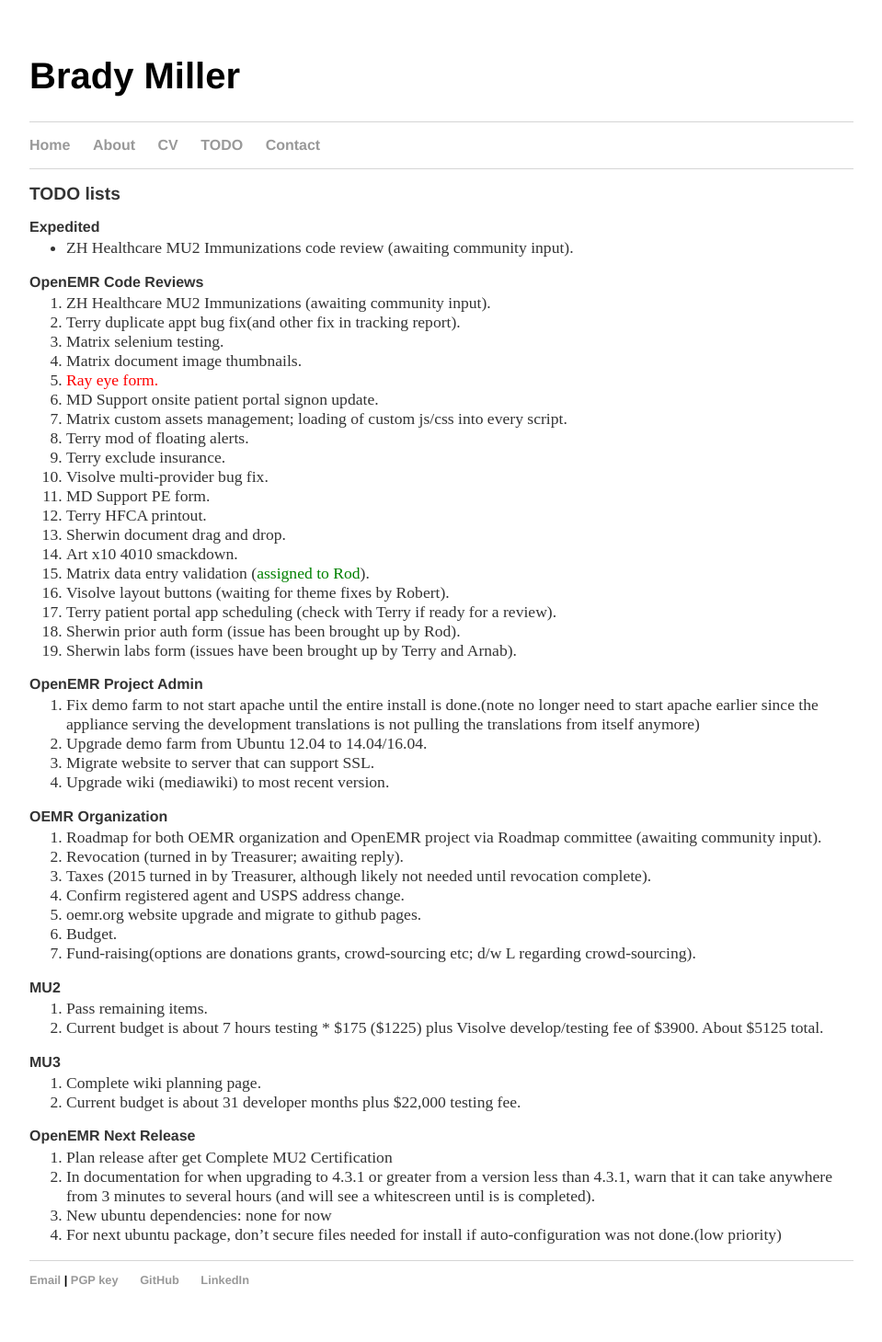
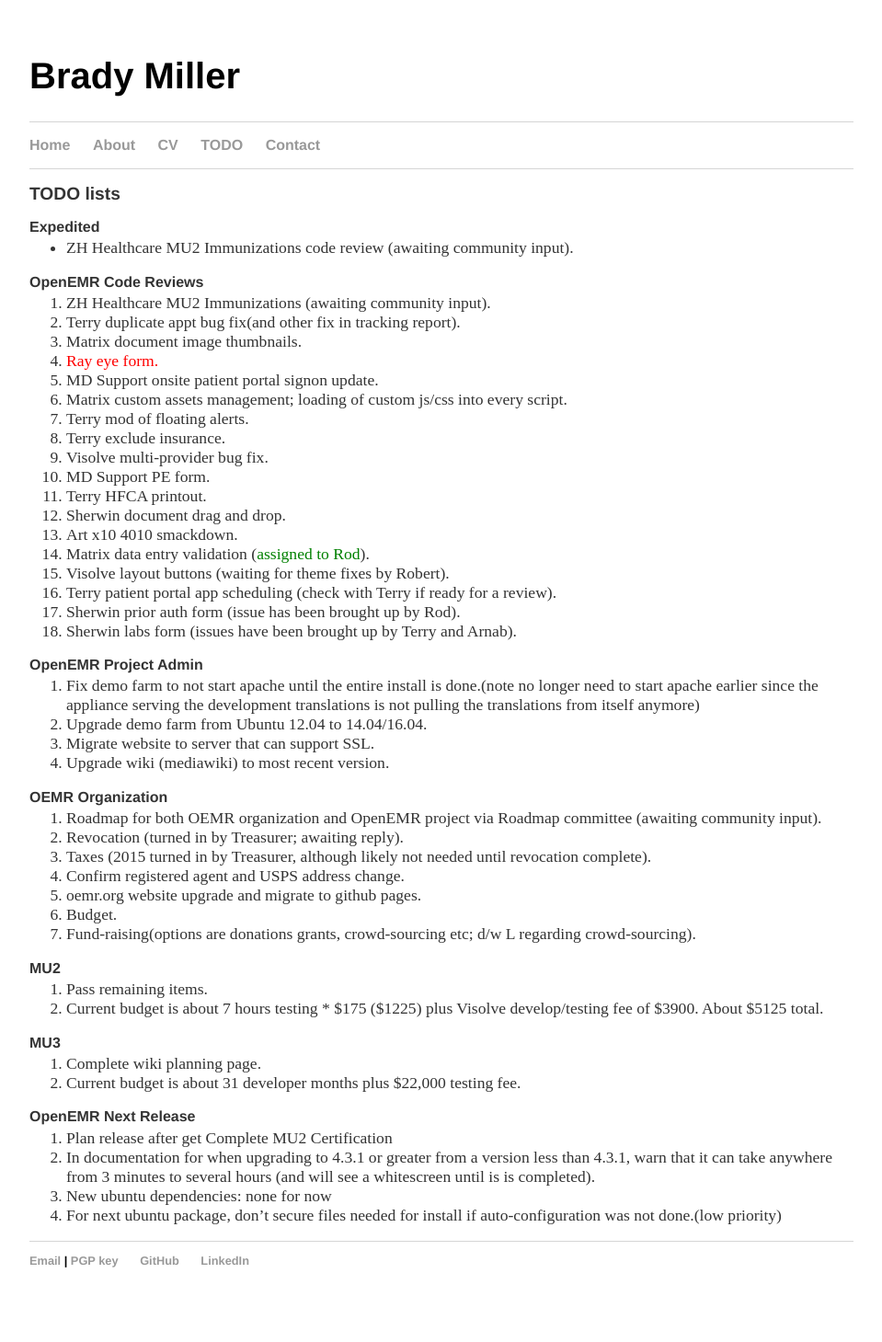
Before and after one commit to bradymiller/bradymiller.github.io, a Jekyll site: the page built from todo/index.md, in a window 1280 px wide. Shown: the whole page at 92% size, without its empty margins (160-1119 px from the left). Built offline with Jekyll 4.4.1, drawn with Linux system fonts in a browser that asks for light colours; after the commit the page ends 1438 px from its top, so only the background shows below that.

Commit message:
Update todo list

```diff
--- a/todo/index.md
+++ b/todo/index.md
@@ -9,7 +9,6 @@
 ### OpenEMR Code Reviews
 1. ZH Healthcare MU2 Immunizations (awaiting community input).
 1. Terry duplicate appt bug fix(and other fix in tracking report).
-1. Matrix selenium testing.
 1. Matrix document image thumbnails.
 1. <span style="color: red">Ray eye form.</span>
 1. MD Support onsite patient portal signon update.
```
